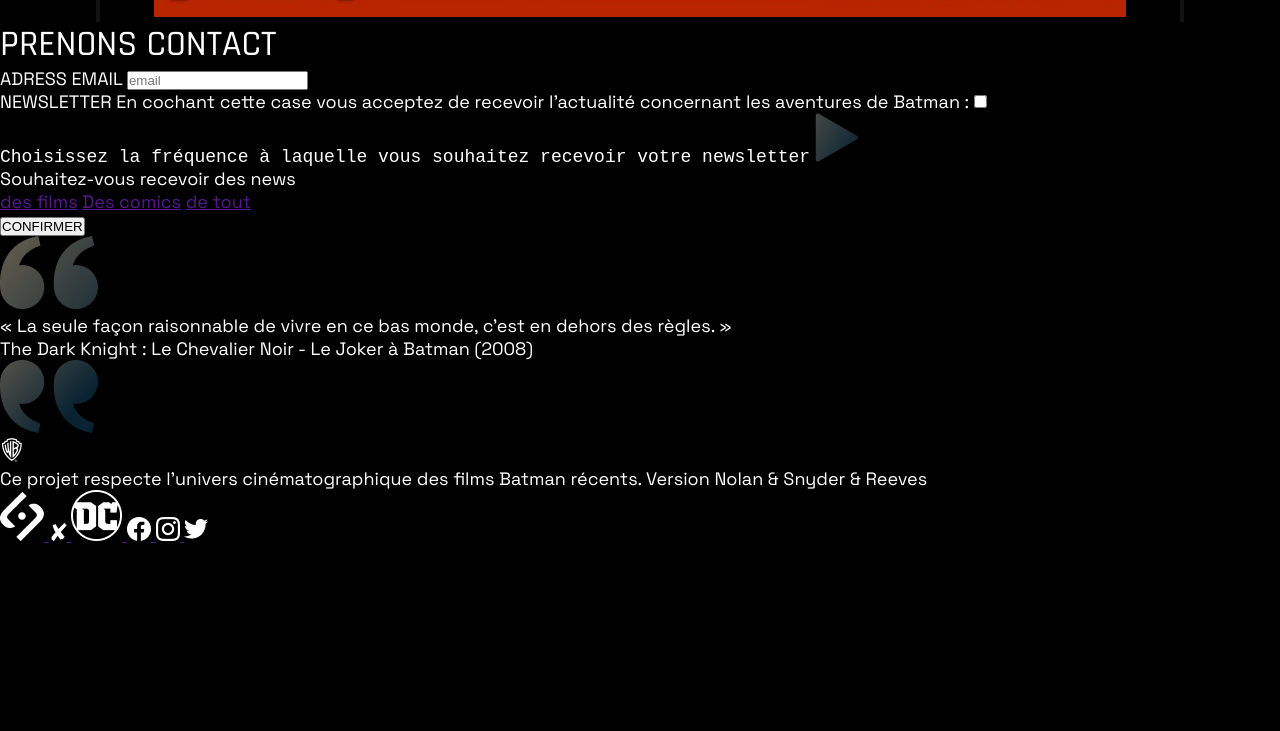
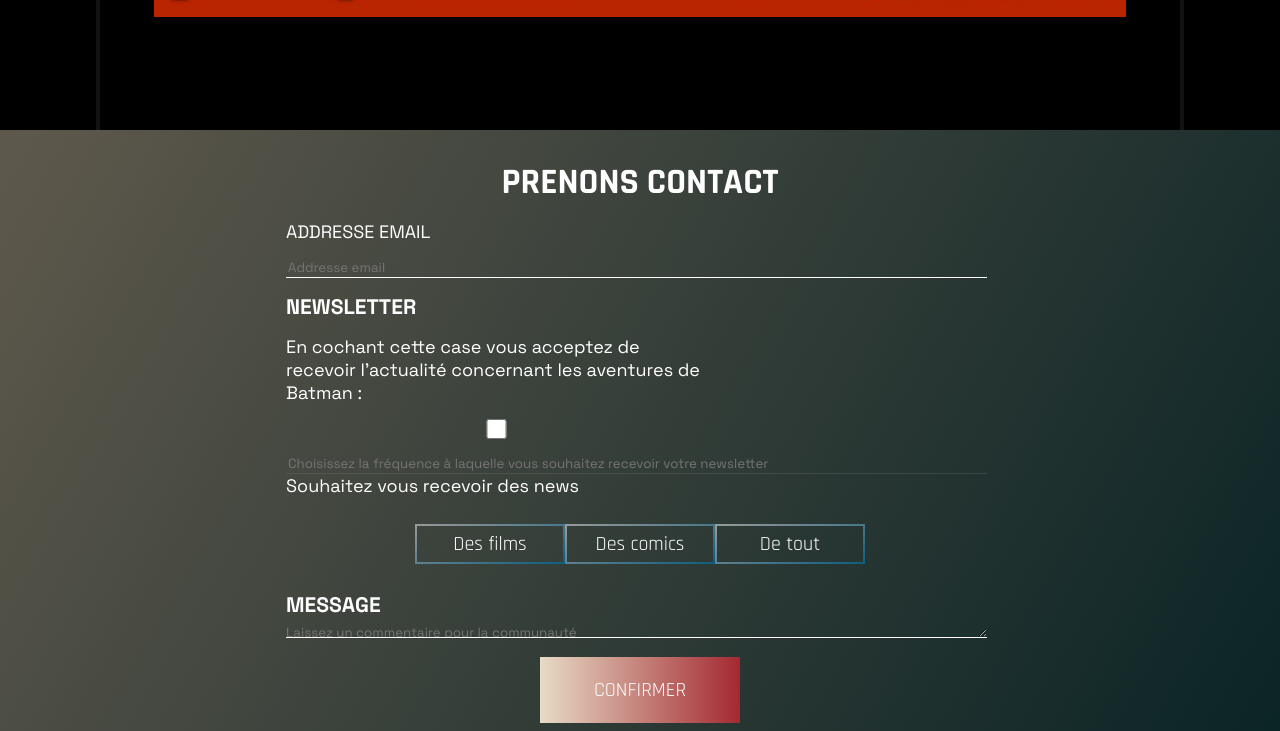
Before and after one commit to SafidyHenintsoa/SAYNA-HTMLCSS-BATMAN1-062022, a plain HTML site: page index.html in a window 1280 px wide. Shown: the part 5709-6440 px from the top of the page. Before the commit the page ends 6255 px from the top, so only its background shows below. Drawn offline with Linux system fonts and the light colour scheme.

Commit message:
ajout page ajout contact

```diff
--- a/Assets/css/style.css
+++ b/Assets/css/style.css
@@ -230,8 +230,200 @@ main {
 
 #imgBat_ba2 {
     width: 90%;
+    margin-bottom: 10%;
 }
 
 .centrerimg {
     text-align: center;
 }
+
+
+/* style page contact */
+
+.contact {
+    background-image: linear-gradient(120deg, rgba(237, 222, 191, 0.4), rgba(25, 89, 93, 0.4));
+}
+
+.contact .prenomContact {
+    display: flex;
+    width: 55%;
+    margin: 3% auto;
+}
+
+.contact h1 {
+    text-align: center;
+    padding-top: 3%;
+}
+
+.inputContact {
+    width: 100%;
+    background-color: #4CAF50;
+    color: white;
+    padding: 14px 20px;
+    margin: 8px 0;
+    border: none;
+    border-radius: 4px;
+    cursor: pointer;
+}
+
+
+/* css pernons contact */
+
+.newsletter {
+    background-image: linear-gradient(120deg, rgba(237, 222, 191, 0.4), rgba(25, 89, 93, 0.4));
+}
+
+.news-bloc {
+    width: 60%;
+    margin: 0 auto;
+    padding: 30px;
+}
+
+form h1 {
+    font-weight: 800;
+    text-align: center;
+}
+
+form label,
+form h3 {
+    display: block;
+    font-family: "Space Grotesk", sans-serif;
+    margin-top: 15px;
+}
+
+form input {
+    display: block;
+    color: #fff;
+    font-family: "Space Grotesk", sans-serif;
+    width: 99%;
+    height: 20px;
+    background-color: transparent;
+    border: none;
+    border-bottom: 1px solid white;
+    outline: none;
+    margin-top: 15px;
+}
+
+form label,
+form h3 {
+    display: block;
+    font-family: "Space Grotesk", sans-serif;
+    margin-top: 15px;
+}
+
+.label2 {
+    font-family: "Space Grotesk", sans-serif;
+    width: 60%;
+    margin-top: 15px;
+}
+
+.dropbtn {
+    color: white;
+    padding: 16px;
+    font-size: 16px;
+    border: none;
+    cursor: pointer;
+}
+
+.dropdown-in {
+    position: relative;
+    display: inline-block;
+    width: 99%;
+    height: 20px;
+    background-color: transparent;
+    border: none;
+    border-bottom: 1px solid white;
+    outline: none;
+}
+
+input {
+    writing-mode: horizontal-tb !important;
+    text-rendering: auto;
+    color: fieldtext;
+    letter-spacing: normal;
+    word-spacing: normal;
+    line-height: normal;
+    text-transform: none;
+    text-indent: 0px;
+    text-shadow: none;
+    display: inline-block;
+    text-align: start;
+    appearance: auto;
+    -webkit-rtl-ordering: logical;
+    cursor: text;
+    background-color: field;
+    margin: 0em;
+    padding: 1px 2px;
+    border-width: 2px;
+    border-style: inset;
+    border-color: -internal-light-dark(rgb(118, 118, 118), rgb(133, 133, 133));
+    border-image: initial;
+}
+
+input:disabled {
+    cursor: default;
+    background-color: -internal-light-dark(rgba(239, 239, 239, 0.3), rgba(59, 59, 59, 0.3));
+    color: -internal-light-dark(rgb(84, 84, 84), rgb(170, 170, 170));
+    border-color: rgba(118, 118, 118, 0.3);
+}
+
+.dropdown-content {
+    font-family: "Space Grotesk", sans-serif;
+    margin-top: 20px;
+    display: none;
+    position: absolute;
+    background-color: #f9f9f9;
+    min-width: 160px;
+    box-shadow: 0px 8px 16px 0px rgb(0 0 0 / 20%);
+    z-index: 1;
+}
+
+.dropdown-content a {
+    color: black;
+    padding: 12px 16px;
+    text-decoration: none;
+    display: block;
+}
+
+.btn-groupe {
+    margin: 10px;
+    padding: 12px;
+    text-align: center;
+    margin-top: 15px;
+}
+
+.btn-groupe button {
+    width: 150px;
+    height: 40px;
+    border-image: linear-gradient(160deg, hsl(0, 0%, 60%), hsl(198, 80%, 28%)) 1;
+    background-color: transparent;
+    color: white;
+    outline: none;
+}
+
+textarea {
+    font-family: "Space Grotesk", sans-serif;
+    padding-top: 6px;
+    width: 99%;
+    height: 20px;
+    border: none;
+    border-bottom: 1px solid white;
+    background-color: transparent;
+    outline: none;
+    color: #f1f1f1;
+}
+
+.bloc-confirmer {
+    margin-top: 14px;
+    text-align: center;
+}
+
+.btn-confirmer {
+    background: linear-gradient(to right, hsl(40, 40%, 84%), hsl(356, 60%, 40%));
+    width: 200px;
+    padding: 20px;
+    text-align: center;
+    color: white;
+    border: none;
+    outline: none;
+}
--- a/index.html
+++ b/index.html
@@ -175,32 +175,31 @@
                 <img id="imgBat_ba2" src="./Assets/Illustrations/Bathome_ba2.png" alt="">
             </div>
         </section>
-        <section>
-            <div>
-                <h1>PRENONS CONTACT</h1>
+        <section class="newsletter">
+            <div class="news-bloc">
                 <form action="">
-                    <label for="email">ADRESS EMAIL</label>
-                    <input type="email" name="email" placeholder="email">
-                    <br>
-                    <label for="">NEWSLETTER</label>
-                    <Label>En cochant cette case vous acceptez de recevoir l’actualité concernant les aventures de Batman :</Label>
-                    <input type="checkbox">
-                    <br>
-                    <div>
-                        <samp>Choisissez la fréquence à laquelle vous souhaitez recevoir votre newsletter</samp>
-                        <span>
-                            <img src="./Assets/Logos/icon_flèche_2.png" alt="">
-                        </span>
+                    <h1>PRENONS CONTACT</h1>
+                    <label for="mail">ADDRESSE EMAIL</label>
+                    <input type="text" id="mail" placeholder="Addresse email">
+                    <h3>NEWSLETTER</h3>
+                    <label for="nws" class="label2">En cochant cette case vous acceptez de recevoir l’actualité concernant les
+                    aventures de Batman : <input type="checkbox" id="nws"></label>
+                    <!-- dropdown list -->
+                    <div class="dropdown">
+                        <input type="text" class="dropdown-in" disabled placeholder="Choisissez la fréquence à laquelle vous souhaitez recevoir votre newsletter">
+                        <div class="dropdown-content">
+                            <a href="#">Link 1</a>
+                            <a href="#">Link 2</a>
+                            <a href="#">Link 3</a>
+                        </div>
                     </div>
-                    <div>
-                        <p>Souhaitez-vous recevoir des news</p>
+                    <p>Souhaitez vous recevoir des news </p>
+                    <div class="btn-groupe">
+                        <button>Des films</button><button>Des comics</button><button>De tout</button>
                     </div>
-                    <div>
-                        <a href="">des films</a>
-                        <a href="">Des comics</a>
-                        <a href="">de tout</a>
-                    </div>
-                    <input type="submit" value="CONFIRMER">
+                    <h3>MESSAGE</h3>
+                    <textarea name="" id="" cols="30" rows="10" placeholder="Laissez un commentaire pour la communauté"></textarea>
+                    <div class="bloc-confirmer"><button class="btn-confirmer">CONFIRMER</button></div>
                 </form>
             </div>
         </section>
```
